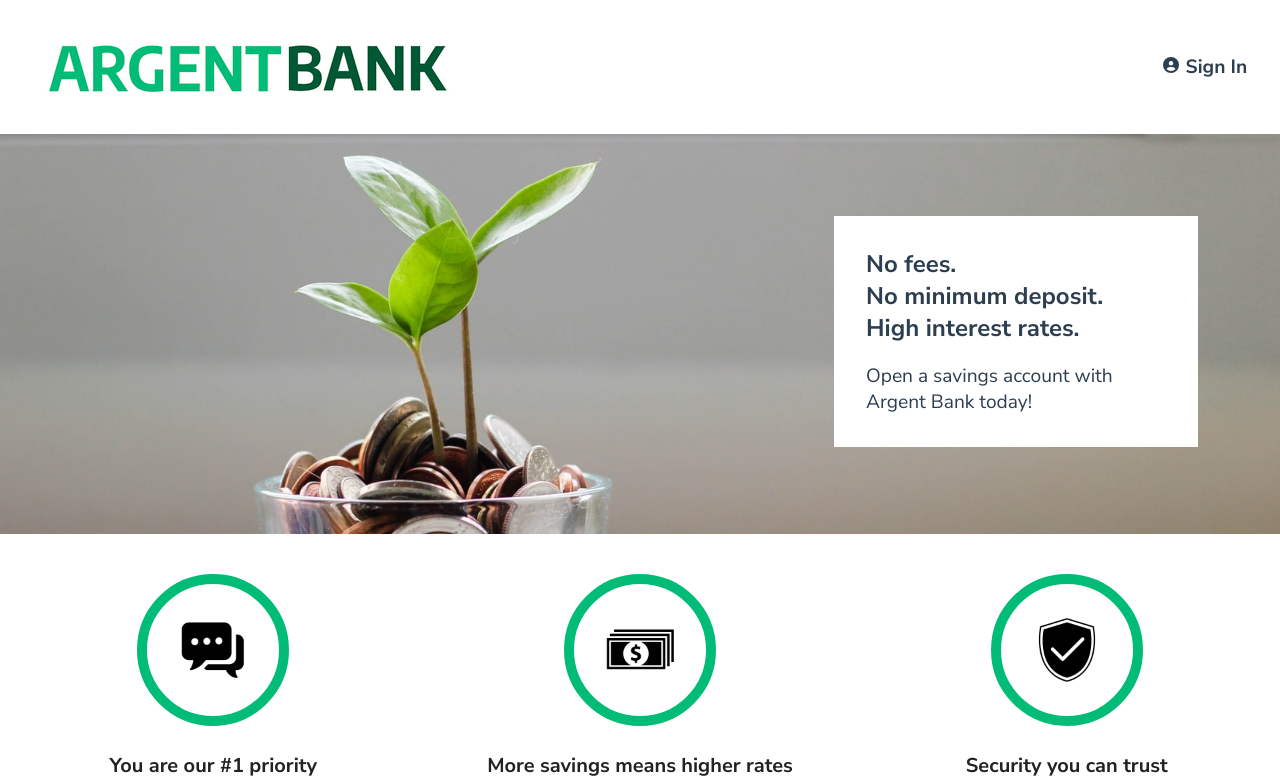
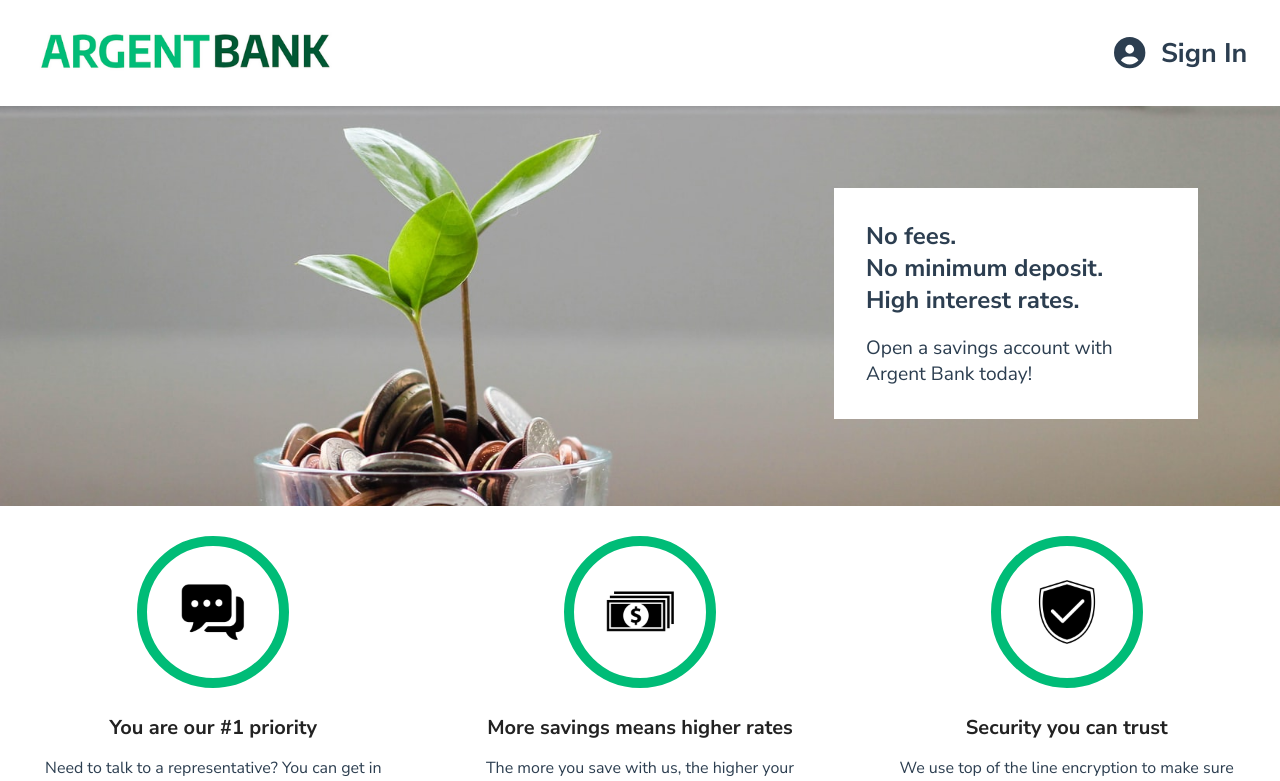
Before and after one commit to MarineHgns/hr-net, a React (Create React App) app: page / in a window 1280 px wide. Shown: the top 781 px of the page. Built offline with nearby package versions, Linux system fonts and the light colour scheme.

Commit message:
correct css header

```diff
--- a/src/components/header.jsx
+++ b/src/components/header.jsx
@@ -29,13 +29,14 @@ function Header() {
             {connected
                     ?
                     <div className='logged-container'>
+                        <FontAwesomeIcon icon={ faUserCircle } className="icon-sign"/>
                         <Link className='main-nav-item' to={"/user"}>{firstName}</Link>
                         <FontAwesomeIcon icon={faArrowRightFromBracket} className="logout-icon"/>
                         <p className='main-nav-item' onClick={handleLogOut}>Sign out</p>
                     </div>
                     :
                     <div className='logged-container'>
-                        <FontAwesomeIcon icon={ faUserCircle } />
+                        <FontAwesomeIcon icon={ faUserCircle } className="icon-sign"/>
                         <Link className="main-nav-item" to={"/sign-in"}>
                         Sign In
                         </Link>
--- a/src/css/main.css
+++ b/src/css/main.css
@@ -49,6 +49,7 @@ html {
   .main-nav a {
     font-weight: bold;
     color: #2c3e50;
+    margin-left: -0rem;
   }
 
   .main-nav a.router-link-exact-active {
@@ -58,7 +59,7 @@ html {
   .main-nav-item {
     text-decoration: none;
     margin-right: 0.8rem;
-    margin-left: 0.4rem;
+    margin-left: 1rem;
     font-size: 1.2em;
     display: flex;
   }
@@ -68,18 +69,13 @@ html {
   }
 
   .main-nav-logo {
-    display: flex;
-    align-items: center;
+    height: 90px;
   }
 
-  .main-nav-logo-image {
-    max-width: 100%;
-    width: 200px;
-  }
 
   .hero {
     background-image: url('../assets/bank-tree.jpeg');
-    background-position: 0 -50px;
+    background-position: 0 -30px;
     background-size: cover;
     background-repeat: no-repeat;
     height: 300px;
@@ -150,7 +146,7 @@ html {
 
   .feature-item {
     flex: 1;
-    padding: 2.5rem;
+    padding: 1.9rem;
   }
 
   .feature-item-title {
@@ -296,7 +292,8 @@ html {
 
   .logged-container {
     display: flex;
-    align-items: baseline;
+    align-items: center;
+    font-size: 1.4em;
   }
 
   @media (min-width: 720px) {
```
